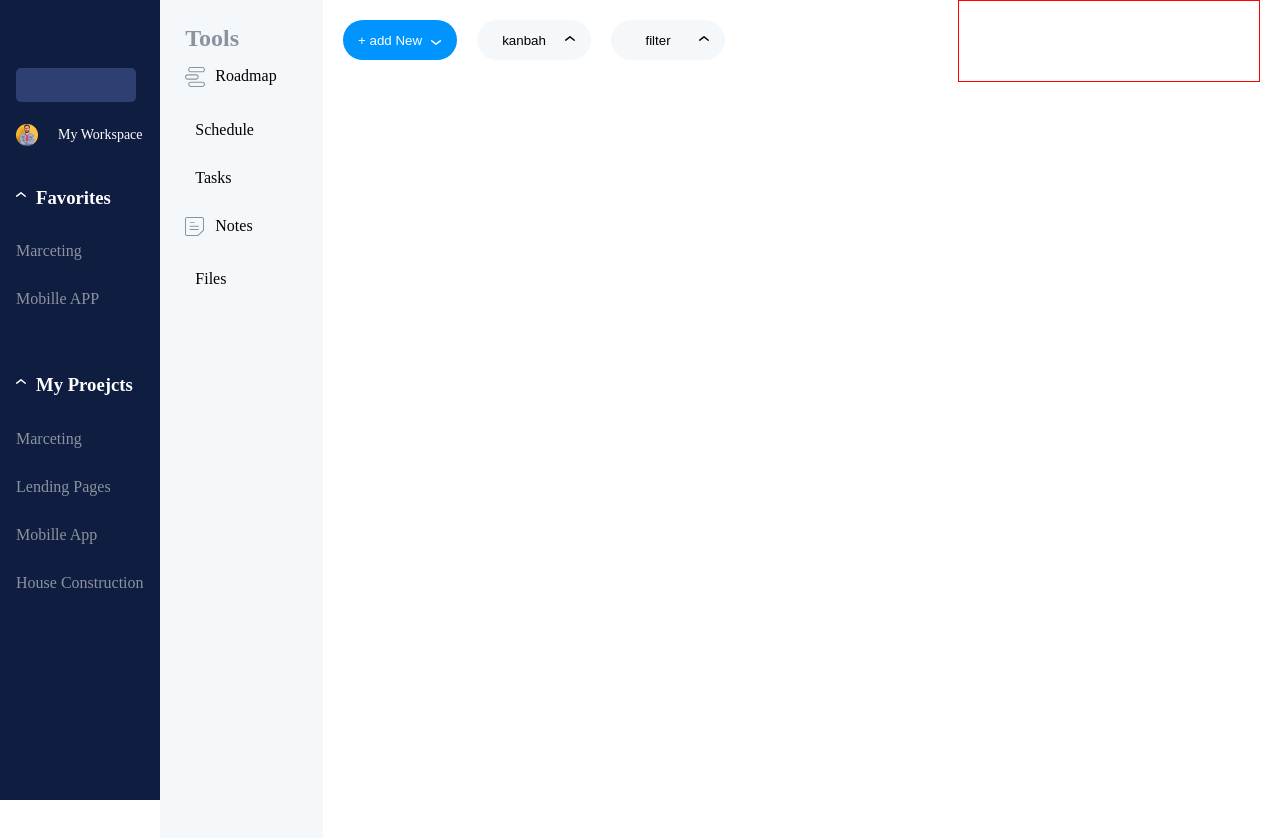
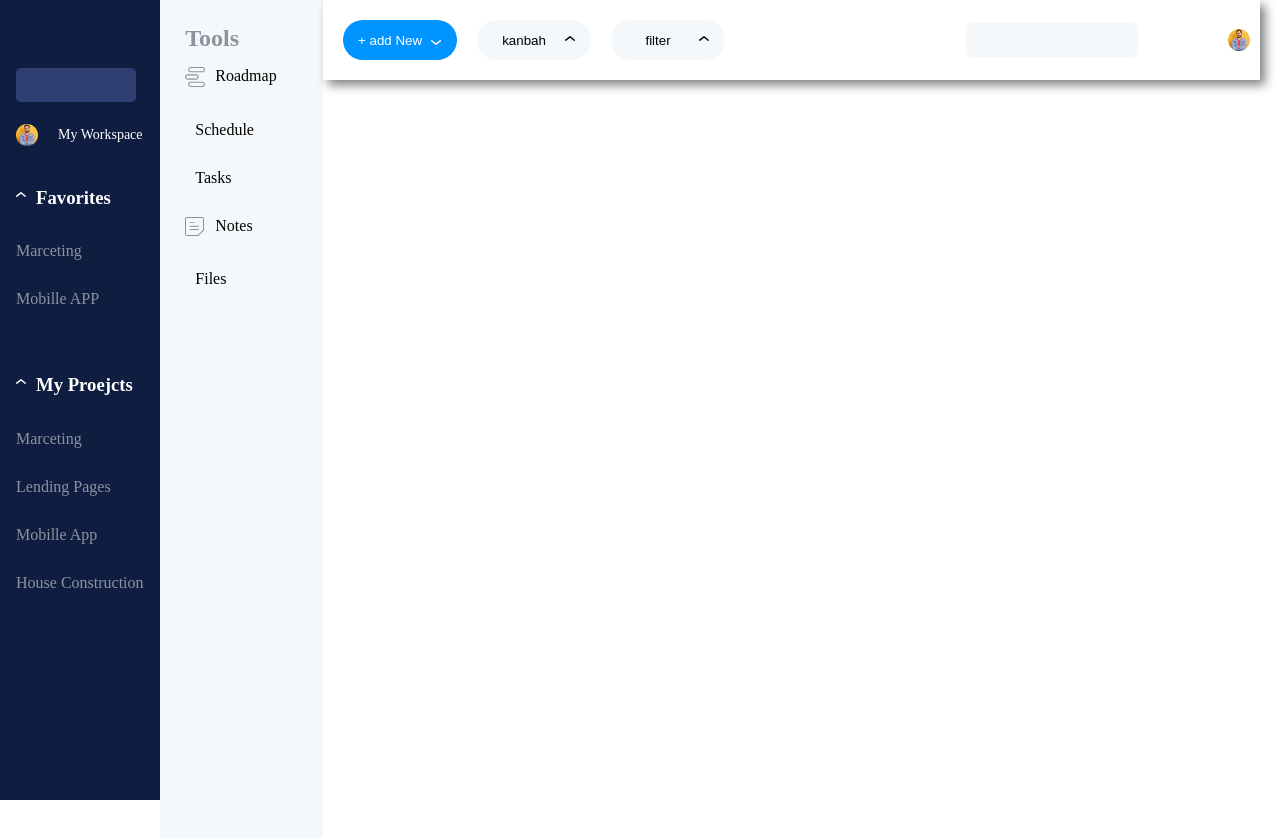
Before and after one commit to i-c-winner/testbelousov, a React (Create React App) app: page / in a window 1280 px wide. Shown: the top 838 px of the page. Built offline with nearby package versions, Linux system fonts and the light colour scheme; no server answers.

Commit message:
Build: Search infoblock

```diff
--- a/src/components/Header.js
+++ b/src/components/Header.js
@@ -1,9 +1,11 @@
 import React, {useState} from "react";
 import styled from "styled-components";
 import {theme} from "../ui/theme";
-import HeaderModal from "./headerModal";
+import HeaderModal from "./HeaderModal";
 import {IconArrow} from "../images/svg";
 import Icon from "../utils/Icon";
+import Search from "../utils/Search";
+import avatar from "../images/img/avatar.png";
 
 
 const { bgButtonDisabled, bgButtonEnabled,textGrey, textWhite, textBlack, bgMain}=theme
@@ -13,6 +15,7 @@ const HeaderBox=styled.div`
   height: 80px;
   display: flex;
   justify-content: space-between;
+  box-shadow: 5px 5px 10px grey;
   `
 const ButtonsBox=styled.div`
   display: flex;
@@ -38,12 +41,19 @@ const Button =styled(ButtonElement)`
 
 const InfoBox=styled.div`
   width:300px;
-  border: 1px solid red;
   height: 80px;
+  display: flex;
+  justify-content: space-between;
+  align-items: center;
+  padding: 0 10px;
 `
 const buttons=['+ add New', 'kanbah', 'filter']
 
 function Header() {
+
+    const style={
+        bgColor: "#f5f8fa"
+    }
     const [selected, setSelected]= useState(buttons[0])
 function clickButton () {
     setSelected(this.name)
@@ -67,12 +77,17 @@ function getVisibleMenu () {
                                   onClick={clickButton.bind({name: button})}
                                   value={button}>
                                      {button}
-                       <Icon className={getVisibleMenu.bind({name: button})()?'arrow arrow_header': 'arrow arrow_header arrow_header_up'} src={IconArrow} />
+                       <Icon className={getVisibleMenu.bind({name: button})()?'arrow arrow_header':
+                           'arrow arrow_header arrow_header_up'}
+                            src={IconArrow} />
                        {/*{getVisibleMenu.bind({name: button})()?<HeaderModal />: null}*/}
                            </Button>
                 })}
             </ButtonsBox>
-            <InfoBox />
+            <InfoBox>
+                <Search classes='search search_info' style={style}/>
+                <img width="22px"  height="22px" src={avatar} alt='Аватар'/>
+            </InfoBox>
         </HeaderBox>
     )
 }
--- a/src/components/MainBox.js
+++ b/src/components/MainBox.js
@@ -5,6 +5,7 @@ import Header from "./Header";
 const Main=styled.div`
   width: 100%;
   padding-right: 20px;
+  background-color: #fff;
 `
 function MainBox(){
     return(<Main>
--- a/src/components/MenuBox.js
+++ b/src/components/MenuBox.js
@@ -22,7 +22,7 @@ const style={
             <div className="logo logo_main-box">
                 <Icon src={IconLogo} />
             </div>
-            <Search style={style}/>
+            <Search classes="search search_menu" style={style}/>
             <WorkSpace />
         </Div>
     )
--- a/src/css/components.scss
+++ b/src/css/components.scss
@@ -3,13 +3,22 @@
         padding: 26px;
     }
 }
-.search_menu {
+.search{
     border-radius: 0 5px 5px 0;
-    background-color: #2D4071;
     text-align: center;
     padding-right: 10px;
     line-height: 34px;
+
+    &_menu {
+        background-color: #2D4071;
+    }
+
+    &_info {
+        background-color: #f5f8fa;
+        color: black;
+    }
 }
+
 .arrow {
     margin-right: 10px;
     position: relative;
--- a/src/utils/Search.js
+++ b/src/utils/Search.js
@@ -5,7 +5,7 @@ import {IconSearch} from "../images/svg";
 import Icon from "./Icon";
 import {theme} from "../ui/theme";
 
-const {textWhite} =theme
+const {textWhite, textBlack} =theme
 const Div=styled.div`
    padding: 16px;
    display: flex;
@@ -14,7 +14,7 @@ const Div=styled.div`
 function Search (props){
     const Input=styled.input`
       padding-left: 5px;
-      color: ${textWhite};
+      color: ${textBlack};
       border-radius: 5px 0 0 5px;
       height: 32px;
       border-width: 0;
@@ -28,8 +28,8 @@ function Search (props){
         }
     }
     return (<Div>
-        <Input />
-          <Icon className="search search_menu" src={IconSearch}/>
+        <Input  />
+          <Icon className={props.classes} src={IconSearch}/>
     </Div>
         )
 
```
Also changed, not shown: src/components/HeaderModal.js (renamed from src/components/headerModal.js).
